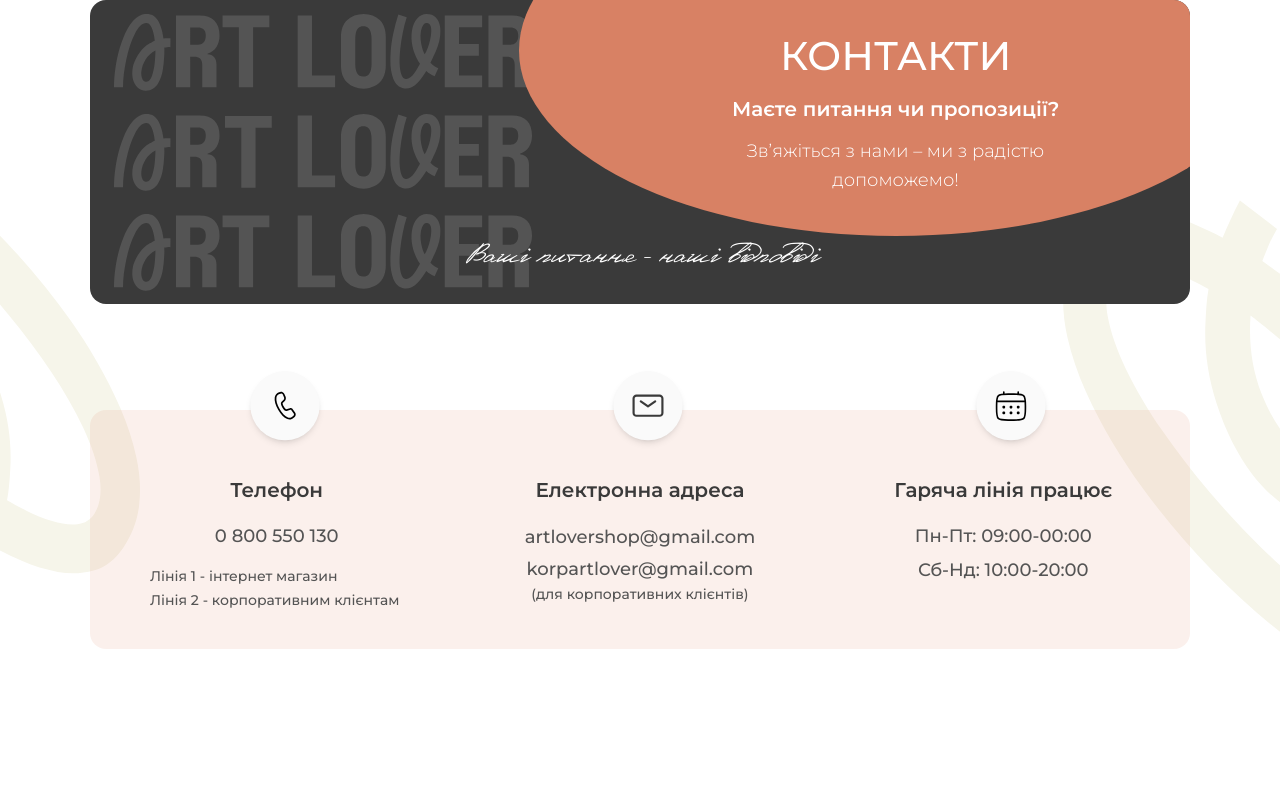
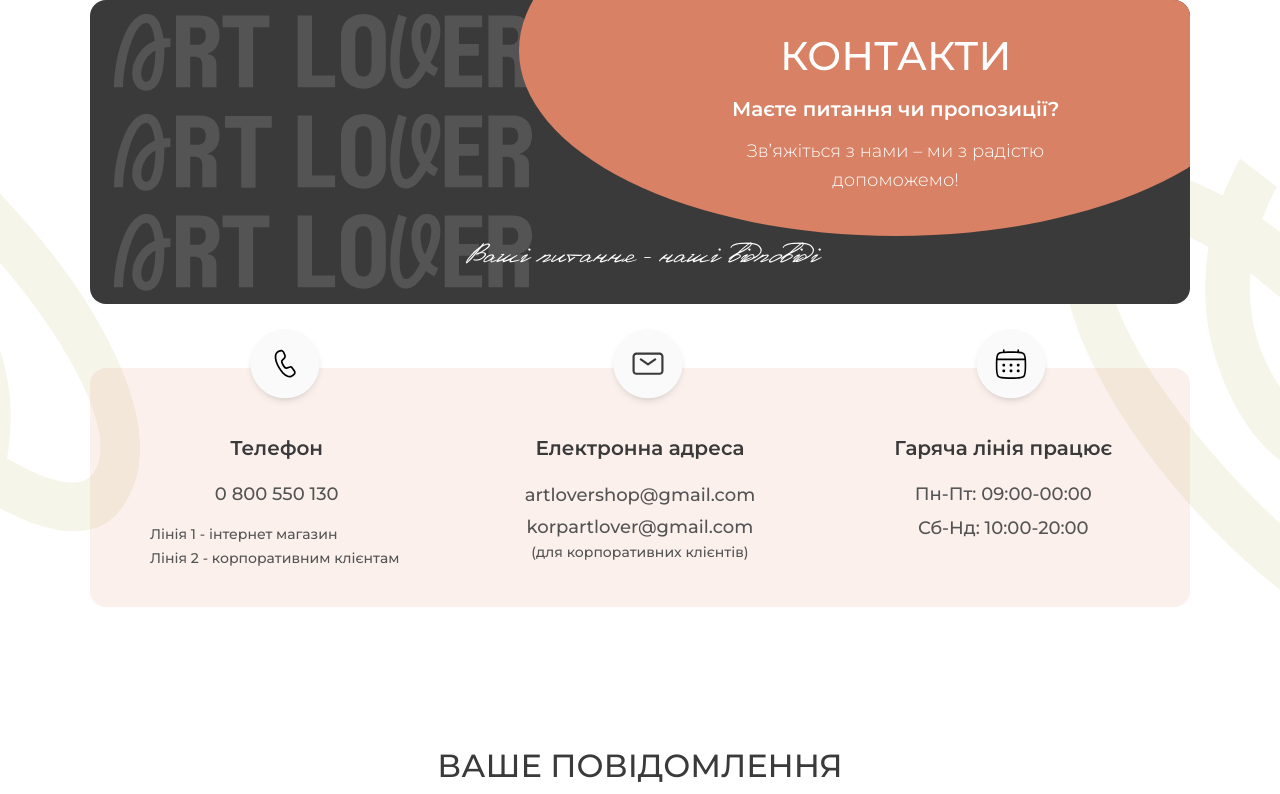
Before and after one commit to cyanidium-dev/art-lover-frontend, a Next.js app: page /contacts in a window 1280 px wide. Shown: the top 794 px of the page. Built offline with nearby package versions, Linux system fonts and the light colour scheme.

Commit message:
added contacts info animation

```diff
--- a/src/modules/contacts/contactsInfo/ContactsInfo.tsx
+++ b/src/modules/contacts/contactsInfo/ContactsInfo.tsx
@@ -1,3 +1,8 @@
+import * as motion from 'motion/react-client';
+import {
+  listVariants,
+  listItemVariants,
+} from '@/shared/utils/animationVariants';
 import { contacts } from './mockedData';
 import { phoneRegex } from '@/shared/regex/regex';
 import Container from '@/shared/components/container/Container';
@@ -8,11 +13,22 @@
   const { phone, emails } = contacts;
 
   return (
-    <section className="pt-16 xl:pt-[106px]">
+    <section className="pt-16 xl:pt -[106px]">
       <Container className="relative">
         <ContactsInfoImages />
-        <ul className="md:flex md:gap-x-5 lg:gap-x-15 xl:gap-x-[110px] px-3 lg:px-8 xl:px-15 md:pb-10 md:pt-16 rounded-[8px] xl:rounded-[16px] bg-orange-light/12">
-          <li className="relative md:w-[calc(33.33%-13.3px)] lg:w-[calc(33.33%-40px)] xl:w-[calc(33.33%-73.33px)] pt-[45px] pb-14 md:p-0">
+        <motion.ul
+          initial="hidden"
+          whileInView="visible"
+          exit="exit"
+          viewport={{ once: true, amount: 0.2 }}
+          variants={listVariants({ staggerChildren: 0.4, delayChildren: 0.8 })}
+          className="md:flex md:gap-x-5 lg:gap-x-15 xl:gap-x-[110px] px-3 lg:px-8 xl:px-15 md:pb-10 md:pt-16 rounded-[8px] xl:rounded-[16px] bg-orange-light/12"
+        >
+          <motion.li
+            viewport={{ once: true, amount: 0.2 }}
+            variants={listItemVariants}
+            className="relative md:w-[calc(33.33%-13.3px)] lg:w-[calc(33.33%-40px)] xl:w-[calc(33.33%-73.33px)] pt-[45px] pb-14 md:p-0"
+          >
             <Image
               src="/images/contactsPage/contactsInfo/phone.svg"
               alt="phone"
@@ -44,8 +60,12 @@
             <p className="text-[12px] xl:text-[14px] font-medium leading-[120%] text-center xl:text-left text-gray-light">
               Лінія 2 - корпоративним клієнтам
             </p>
-          </li>
-          <li className="relative md:w-[calc(33.33%-13.3px)] lg:w-[calc(33.33%-40px)] xl:w-[calc(33.33%-73.33px)] pt-[45px] pb-14 md:p-0">
+          </motion.li>
+          <motion.li
+            viewport={{ once: true, amount: 0.2 }}
+            variants={listItemVariants}
+            className="relative md:w-[calc(33.33%-13.3px)] lg:w-[calc(33.33%-40px)] xl:w-[calc(33.33%-73.33px)] pt-[45px] pb-14 md:p-0"
+          >
             <Image
               src="/images/contactsPage/contactsInfo/email.svg"
               alt="email"
@@ -76,8 +96,12 @@
             <p className="text-[14px] font-medium leading-[120%] text-center text-gray-light">
               (для корпоративних клієнтів)
             </p>
-          </li>
-          <li className="relative md:w-[calc(33.33%-13.3px)] lg:w-[calc(33.33%-40px)] xl:w-[calc(33.33%-73.33px)] pt-[45px] pb-[30px] md:p-0">
+          </motion.li>
+          <motion.li
+            viewport={{ once: true, amount: 0.2 }}
+            variants={listItemVariants}
+            className="relative md:w-[calc(33.33%-13.3px)] lg:w-[calc(33.33%-40px)] xl:w-[calc(33.33%-73.33px)] pt-[45px] pb-[30px] md:p-0"
+          >
             <Image
               src="/images/contactsPage/contactsInfo/calendar.svg"
               alt="calendar"
@@ -94,8 +118,8 @@
             <p className="text-[14px] xl:text-[18px] font-medium leading-[120%] text-center text-gray-light">
               Сб-Нд: 10:00-20:00
             </p>
-          </li>
-        </ul>
+          </motion.li>
+        </motion.ul>
       </Container>
     </section>
   );
--- a/src/modules/contacts/contactsInfo/ContactsInfoImages.tsx
+++ b/src/modules/contacts/contactsInfo/ContactsInfoImages.tsx
@@ -1,36 +1,70 @@
 import Image from 'next/image';
+import * as motion from 'motion/react-client';
+import { fadeInAnimation } from '@/shared/utils/animationVariants';
 
 export default function ContactsInfoImages() {
   return (
     <>
+      <motion.div
+        initial="hidden"
+        whileInView="visible"
+        exit="exit"
+        viewport={{ once: true, amount: 0.2 }}
+        variants={fadeInAnimation({ delay: 1.2, scale: 0.9 })}
+        className="xl:hidden absolute -z-10 top-[-62px] left-[-69px]"
+      >
         <Image
           src="/images/contactsPage/contactsInfo/figureLeftMob.svg"
           alt="background"
           width="127"
           height="533"
-        className="xl:hidden absolute -z-10 top-[-62px] left-[-69px]"
         />
+      </motion.div>
+      <motion.div
+        initial="hidden"
+        whileInView="visible"
+        exit="exit"
+        viewport={{ once: true, amount: 0.2 }}
+        variants={fadeInAnimation({ delay: 1.2, scale: 0.9 })}
+        className="xl:hidden absolute -z-10 top-[178px] right-[-24px]"
+      >
         <Image
           src="/images/contactsPage/contactsInfo/figureRightMob.svg"
           alt="background"
           width="114"
           height="92"
-        className="xl:hidden absolute -z-10 top-[178px] right-[-24px]"
         />
+      </motion.div>
+      <motion.div
+        initial="hidden"
+        whileInView="visible"
+        exit="exit"
+        viewport={{ once: true, amount: 0.2 }}
+        variants={fadeInAnimation({ delay: 1.2, scale: 0.9 })}
+        className="hidden xl:block absolute -z-10 top-[-232px] left-[-169px]"
+      >
         <Image
           src="/images/contactsPage/contactsInfo/figureLeftDesk.svg"
           alt="background"
           width="310"
           height="403"
-        className="hidden xl:block absolute -z-10 top-[-232px] left-[-169px]"
         />
+      </motion.div>
+      <motion.div
+        initial="hidden"
+        whileInView="visible"
+        exit="exit"
+        viewport={{ once: true, amount: 0.2 }}
+        variants={fadeInAnimation({ delay: 1.2, scale: 0.9 })}
+        className="hidden xl:block absolute -z-10 top-[-210px] right-[-124px]"
+      >
         <Image
           src="/images/contactsPage/contactsInfo/figureRightDesk.svg"
           alt="background"
           width="341"
           height="441"
-        className="hidden xl:block absolute -z-10 top-[-210px] right-[-124px]"
         />
+      </motion.div>
     </>
   );
 }
```
Lines whose indentation alone changed are shown as unchanged.
